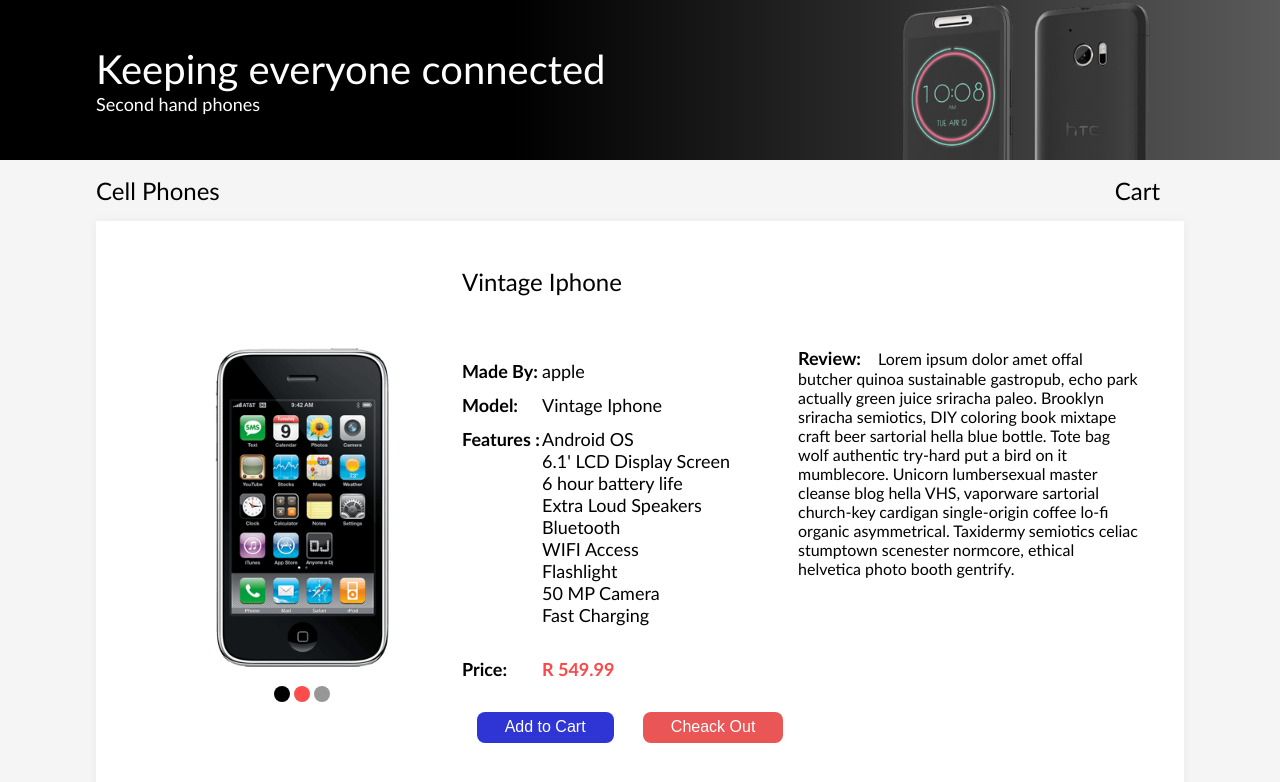
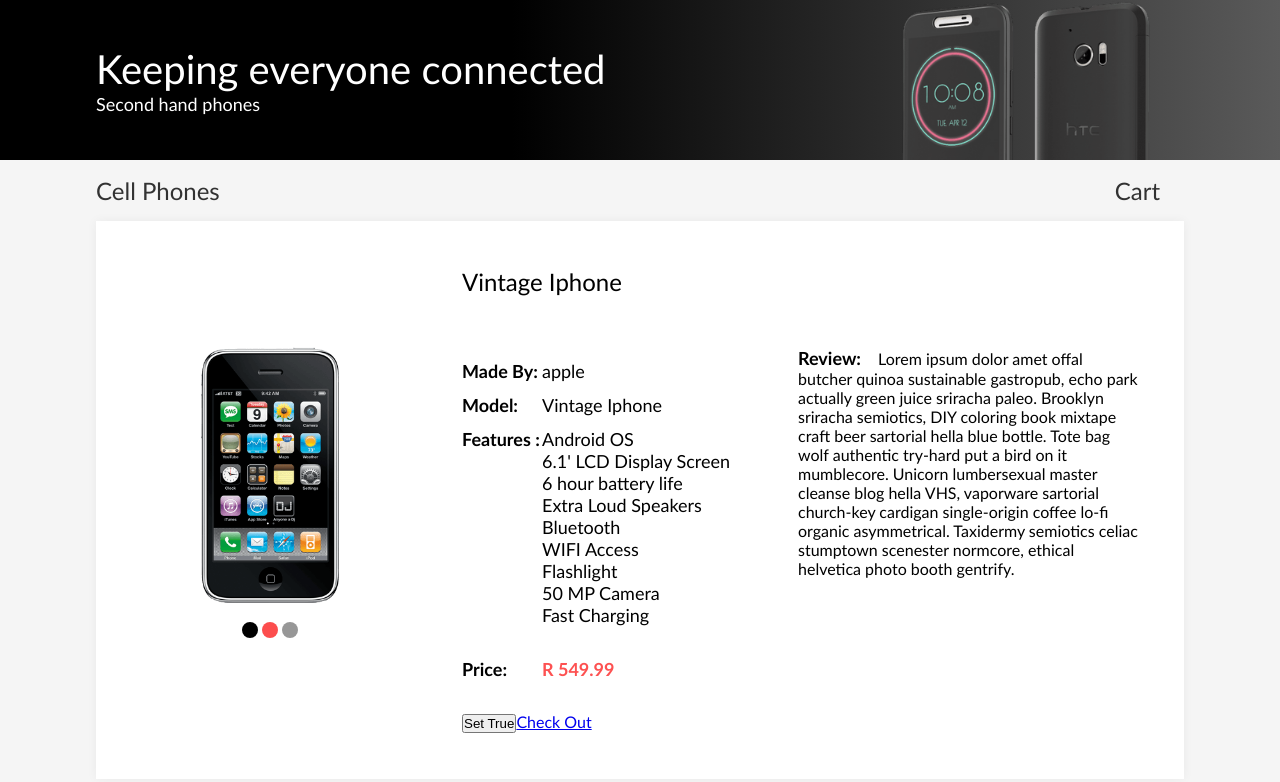
Before and after one commit to h3ndry/cellphones-e-commerce, a React (Create React App) app: page /details in a window 1280 px wide. Shown: the top 782 px of the page. Built offline with nearby package versions, Linux system fonts and the light colour scheme.

Commit message:
notification kinda work, but I am happy with it so far

```diff
--- a/src/App.js
+++ b/src/App.js
@@ -1,9 +1,6 @@
 import React from 'react';
 import { Switch, Route } from 'react-router-dom'
-
-import { ProductProvider } from './context'
-
-
+import { ProductConsumer } from './context'
 import Header from './components/Header'
 import ProductList from './components/ProductList'
 import Details from './components/Details'
@@ -11,12 +8,13 @@
 import Cart from './components/Cart'
 import Navigation from './components/Navigation'
 import GlobalStyle from './layout/GlobalStyles'
+import Notification from './components/Notification'
 
 
 function App() {
 
   return (
-    <ProductProvider>
+    <>
       <GlobalStyle />
       <Header />
       <Navigation />
@@ -26,7 +24,17 @@
         <Route path='/cart' component={Cart} />
         <Route component={Default} />
       </Switch>
-    </ProductProvider>
+
+      <ProductConsumer >
+        {value => {
+          const { notifState, notifiTitle, notifiText } = value
+          return notifState ? <Notification
+            title={notifiTitle}
+            text={notifiText} /> : ''
+        }}
+      </ProductConsumer>
+
+    </>
   )
 }
 
--- a/src/components/AddedToCart.js
+++ /dev/null
@@ -1,21 +0,0 @@
-import React from 'react'
-import styled from 'styled-components'
-
-export default function AddedToCart() {
-  return (
-    <AddedToCartWrapper>
-      Added
-    </AddedToCartWrapper>
-  )
-}
-
-const AddedToCartWrapper = styled.div`
-  position: absolute;
-  top: 0;
-  right: 0;
-  padding: 4px 8px;
-  font-size: .875rem;
-  background-color: var(--red);
-  color: var(--white);
-  opacity: .6;
-`
--- a/src/components/Button.js
+++ /dev/null
@@ -1,47 +0,0 @@
-import React from 'react'
-import styled from 'styled-components'
-
-export default function Button({ text, bgColor }) {
-  return (
-    <ButtonWrapper bgColor={bgColor} >
-      <div className="overlay"></div>
-      {text}
-    </ButtonWrapper>
-  )
-}
-
-const ButtonWrapper = styled.button`
-  background-color: ${props => props.bgColor};
-  font-size: 1rem;
-  border: none;
-  cursor: pointer;
-  color: var(--white);
-  padding: .4em 1.75em;
-  border-radius: 8px;
-  position: relative;
-  outline: none;
-
-
-
-  .overlay {
-    position: absolute;
-    content: "";
-    display: table;
-    height: 100%;
-    width: 100%;
-    top: 0;
-    left: 0;
-    bottom: 0;
-    opacity: 0;
-    right: 0;
-    background-color: var(--white);
-    transition: opacity .4s ease-in-out;
-    z-index: 20;
-  }
-
-  &:hover .overlay {
-    opacity: .3;
-  }
-
-
-`
--- a/src/components/Details.js
+++ b/src/components/Details.js
@@ -1,16 +1,31 @@
 import React from 'react'
 import styled from 'styled-components'
+import { Link } from 'react-router-dom'
+
+
 import { ProductConsumer } from '../context'
-
 import Color from './Color'
-import Button from './Button'
 
 export default function Details() {
   return (
     <DetailsWrapper>
       <ProductConsumer>
         {values => {
-          const { img, price, colors, name, id, company, features, review } = values.productDetails
+          const { img, price, inCart, colors, name, id, company, features, review } = values.productDetails
+          const { addToCart, notification } = values
+
+          // showNotification('✅ Saccess', 'Item added')
+
+          // const handleAddToCart = id => {
+          //   if (inCart) {
+          //     showNotification('⚠ Warning', 'Already added')
+          //   } else {
+          //     // addToCart(id)
+          //     showNotification('✅ Saccess', 'Item added')
+          //   }
+          // }
+
+
           return (
             <>
               <div className="product-img">
@@ -42,9 +57,14 @@
                 </div>
 
 
-                <div className="buttons">
-                  <Button text='Add to Cart' bgColor='#2F35D5' />
-                  <Button text='Cheack Out' bgColor='#EA5555' />
+                <div className="btn">
+                  <button onClick={() => { addToCart(id) }}>
+                    Set True
+                  </button>
+
+                  <Link to='/cart' >
+                    Check Out
+                  </Link>
                 </div>
 
               </div>
@@ -58,7 +78,7 @@
           )
         }}
       </ProductConsumer>
-    </DetailsWrapper>
+    </DetailsWrapper >
   )
 }
 
@@ -75,7 +95,7 @@
 
   .product-img {
     padding-top: 5rem;
-    width: 100%;
+    width: 80%;
     img {width: 100%; margin-bottom: 1rem }
     .colors { text-align: center }
   }
@@ -110,6 +130,7 @@
     .buttons {
       display: flex;
       justify-content: space-around;
+      transform: translateX(-6.5rem)
     }
   }
   .review {
@@ -121,6 +142,10 @@
         font-weight: 600;
         width: 5rem;
       }
+      .text {
+        font-size: 1rem;
+        font-weight: 300;
+      }
     }
   }
 
--- a/src/components/Navigation.js
+++ b/src/components/Navigation.js
@@ -42,7 +42,7 @@
     a {
       text-decoration: none;
       font-size: 1.5rem;
-      color: var(--black);
+      color: var(--dark);
       transition: all .2s linear;
 
       &:hover {
--- /dev/null
+++ b/src/components/Notification.js
@@ -0,0 +1,44 @@
+import React from 'react'
+import styled from 'styled-components'
+
+export default function Notification({ title, text }) {
+  return (
+    <NotificationWrapper>
+      <p> <strong>{title}</strong> </p>
+      <p>{text} hello is this you</p>
+    </NotificationWrapper>
+  )
+}
+
+const NotificationWrapper = styled.div`
+  position: fixed;
+  bottom: 2rem;
+  right: 0;
+  background-color: var(--white);
+  border: 1px solid rgba(0,0,0, 0.13);
+  box-shadow: 2px 2px 4px 0 rgba(0,0,0, .07);
+  border-radius: 3px;
+  padding: 2rem 4rem 2rem 2rem;
+  transform: translate3d(100%, 0, 0);
+  animation: slide-left 5s 1 cubic-bezier(0.68, -0.55, 0.265, 1.55);
+    p {
+    margin: 0 0 1rem 0;
+    strong { font-size: 1.125rem }
+    &:last-child {
+      margin: 0;
+      color: rgba(0,0,0, .6)
+    }
+  }
+
+  &:after {
+    content: '';
+    display: block;
+    width: 5px;
+    height: 100%;
+    background-color: var(--red);
+    position: absolute;
+    left: 0;
+    top: 0;
+    border-radius: 2px 0 0 2px;
+  }
+`
--- a/src/context.js
+++ b/src/context.js
@@ -8,44 +8,44 @@
   state = {
     products: [],
     productDetails: detailProduct,
-    cart: []
+    cart: [],
+    notifState: false,
+    notifiTitle: '',
+    notifiText: ''
   }
 
   //Copy all the products to a new array
+  // Initialise the cart array from the old copy from local strorage
   setProduct = () => {
     let tempProduct = []
+    let tempCart = []
     storeProducts.forEach(item => {
       const product = { ...item }
       tempProduct = [...tempProduct, product]
     })
 
-    this.setState(() => ({ products: tempProduct }))
-  }
-
-  //check if an old cart exist from local storage
-  setCart = () => {
-    let tempCart = []
-
+    //check if old copy of the cart exist in local storage
     if (localStorage.cart) {
       tempCart = JSON.parse(localStorage.cart)
-      tempCart.forEach(item => {
-        this.addToCart(item.id)
+
+      tempCart.forEach(product => {
+        const tempItem = tempProduct.find(item => item.id === product.id)
+        tempItem.inCart = true
+        tempItem.count = 1
+        const price = tempItem.price
+        tempItem.total = price
       })
     }
 
-    this.setState(() => ({ cart: [...tempCart] }))
+    this.setState(() => ({ products: tempProduct, cart: [...tempCart] }))
   }
 
-  saveCart = () => {
-    localStorage.setItem("cart", JSON.stringify(this.state.cart))
-  }
+  saveCart = () => { localStorage.setItem("cart", JSON.stringify(this.state.cart)) }
 
   //Calling the function to copy products when the application
   //loads for the first time
-  componentDidMount() {
-    this.setProduct()
-    this.setCart()
-  }
+  componentDidMount() { this.setProduct() }
+
 
   // get a product from the products array with the same id
   getProduct = id => this.state.products.find(product => product.id === id)
@@ -56,16 +56,41 @@
     this.setState(() => ({ productDetails: this.getProduct(id) }))
   }
 
+  //Show Notification, Triger the component that
+  // act as a notification to re render with new props
+  notification = (title, text) => {
+    console.log(this.state.notifState)
+    this.setState(() => ({
+      notifState: false,
+      notifiTitle: title,
+      notifiText: text
+    }), () => {
+      this.setState(() => ({ notifState: true }))
+    })
+    this.setState(() => ({ notifState: false }))
+    console.log(this.state.notifState)
+  }
+
+
   //Add product to the cart array
   addToCart = id => {
     let tempProducts = [...this.state.products]
     const index = tempProducts.indexOf(this.getProduct(id))
     const product = tempProducts[index]
 
-    product.inCart = true
-    product.count = 1
-    const price = product.price
-    product.total = price
+
+    if (product.inCart) {
+      this.notification('⚠ Warning', 'Already added')
+      return;
+    } else {
+      product.inCart = true
+      product.count = 1
+      const price = product.price
+      product.total = price
+
+      this.notification('✔ Success', ` ${product.name} added`)
+    }
+
 
     this.setState(() => ({
       products: tempProducts,
@@ -76,7 +101,21 @@
 
   //Remove Product from cart
   removeFromCart = id => {
-    console.log(`removing item ${id} forom cart`)
+    let tempProducts = [...this.state.products]
+    let tempCart = [...this.state.cart]
+
+    tempCart = tempCart.filter(item => item.id !== id)
+
+    const index = tempProducts.indexOf(this.getProduct(id))
+    const removedProduct = tempProducts[index]
+    removedProduct.inCart = false;
+    removedProduct.count = 0;
+    removedProduct.total = 0;
+
+    this.setState(() => ({
+      cart: [...tempCart],
+      products: [...tempProducts]
+    }), () => { this.calcCartTotals(); this.saveCart() })
   }
 
   //Calculating the total in the cart array
@@ -91,8 +130,11 @@
         ...this.state,
         addToCart: this.addToCart,
         handleDetails: this.handleDetails,
-        removeFromCart: this.removeFromCart
+        removeFromCart: this.removeFromCart,
+        notification: this.notification
+
       }}>
+
         {this.props.children}
       </ProductContext.Provider>
     )
--- a/src/index.js
+++ b/src/index.js
@@ -3,8 +3,15 @@
 import ReactDOM from 'react-dom';
 import App from './App';
 
+import { ProductProvider } from './context'
 
-ReactDOM.render(<Router> <App /> </Router>, document.getElementById('root'));
+
+ReactDOM.render(
+  <ProductProvider>
+    <Router>
+      <App />
+    </Router>
+  </ProductProvider>, document.getElementById('root'));
 
 // If you want your app to work offline and load faster, you can change
 // unregister() to register() below. Note this comes with some pitfalls.
--- a/src/layout/GlobalStyles.js
+++ b/src/layout/GlobalStyles.js
@@ -4,9 +4,10 @@
 
 :root {
   --black: #000;
-  --red: #FE4747;
+  --dark: #323232;
+  --red: #fd5151;
   --grey: #F5F5F5;
-  --blue: #2F35D5;
+  --blue: #007fff;
   --white: #FFFFFF;
 
   --display-font: Calibri /*'Lato', 'Segoe UI', Tahoma, Geneva, Verdana, sans-serif, */
```
Also changed, not shown: src/components/Product.js (+96 -17 lines).
